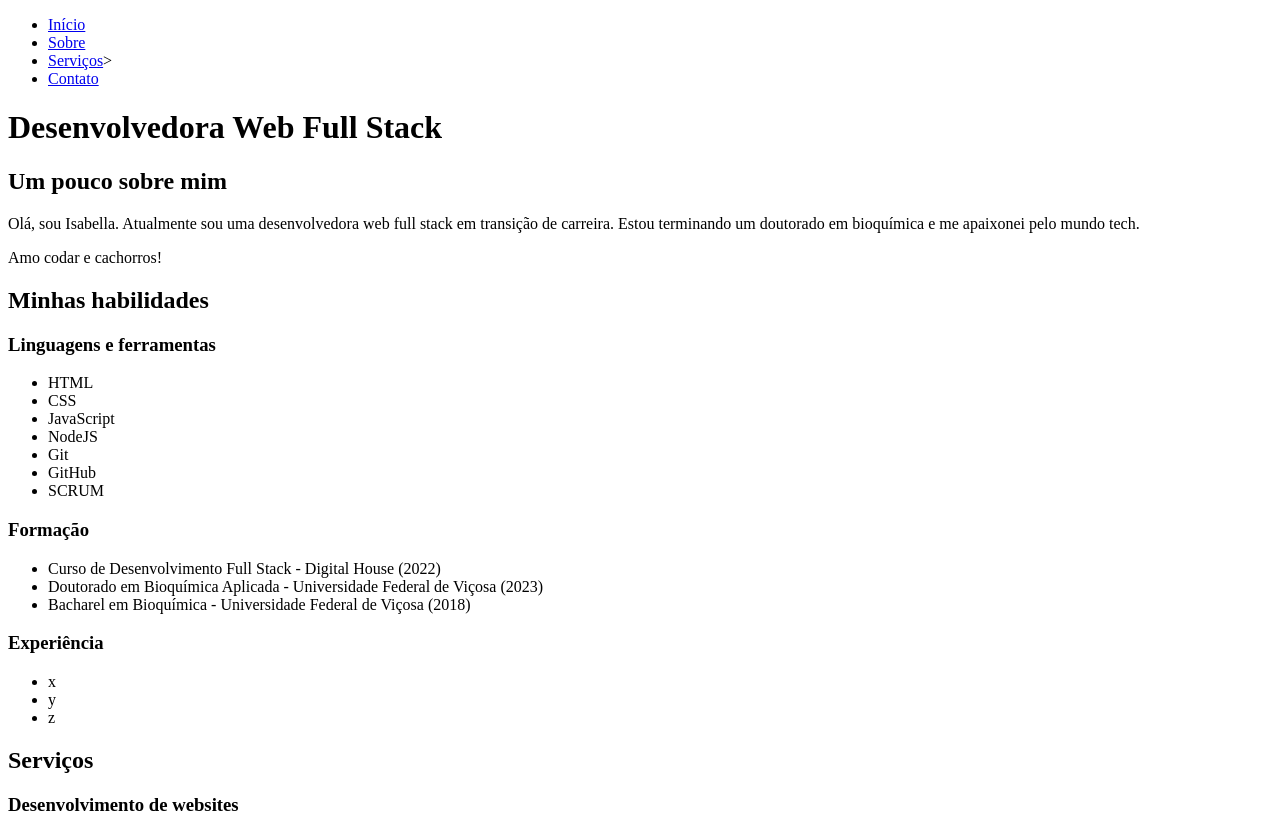
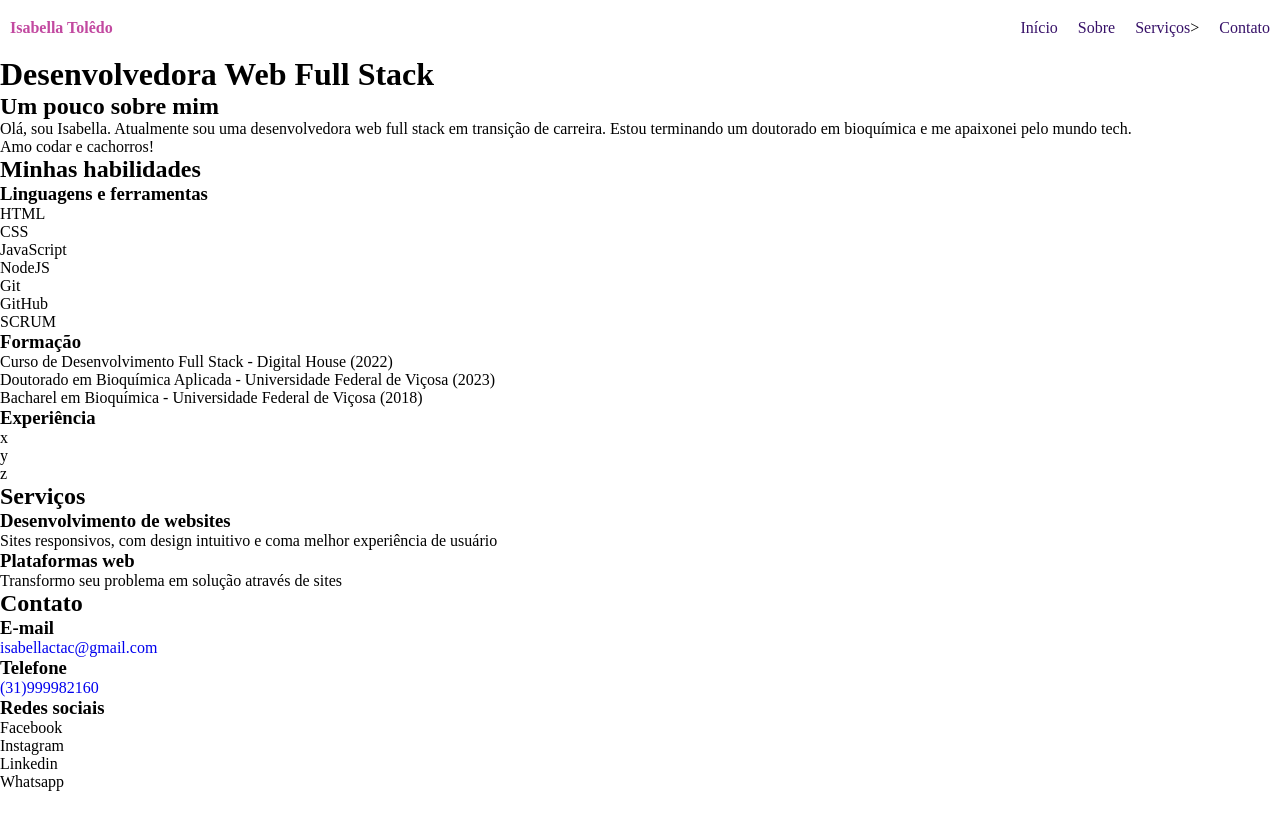
Before and after one commit to isabellactac/meuPortfolio, a plain HTML site: page index.html in a window 1280 px wide. Shown: the top 819 px of the page. Drawn offline with Linux system fonts and the light colour scheme.

Commit message:
Estlizando o html

```diff
--- /dev/null
+++ b/css/styles.css
@@ -0,0 +1,42 @@
+*{
+    margin: 0;
+    padding: 0;
+    box-sizing: border-box;
+    text-decoration: none;
+}
+
+header nav{
+    height: 56px;
+    display: flex;
+    align-items: center;
+    justify-content: space-between;
+}
+
+header nav > /* aplica apenas no span filho direto do nav */span{
+    font-size: 1.5 rem;
+    font-weight: 700;
+    color: rgb(194, 73, 160);
+    margin: 0px 10px;
+}
+
+.navigation-items{
+    list-style-type: none;
+    display: flex;
+    justify-content: flex-end;
+    height: 100%;
+}
+
+.navigation-items li{
+    display: flex;
+    align-items: center;
+    margin: 0px 10px;
+}
+
+.navigation-items li a{
+    color: #371168;
+}
+
+.navigation-items li a:hover/* muda de cor quando o mouse passa */{
+    color: #7510f7;
+    text-decoration: underline;
+}
--- a/index.html
+++ b/index.html
@@ -5,11 +5,13 @@
     <meta http-equiv="X-UA-Compatible" content="IE=edge">
     <meta name="viewport" content="width=device-width, initial-scale=1.0">
     <title>Isabella Tolêdo</title>
+    <link href="./css/styles.css" rel="stylesheet"/>
 </head>
 <body>
     <header id="inicio">
         <nav>
-            <ul>
+            <span>Isabella Tolêdo</span>
+            <ul class="navigation-items">
                 <li><a href="#inicio">Início</a></li>
                 <li><a href="#sobre">Sobre</a></li>
                 <li><a href="#servicos">Serviços</a>></li>
```
